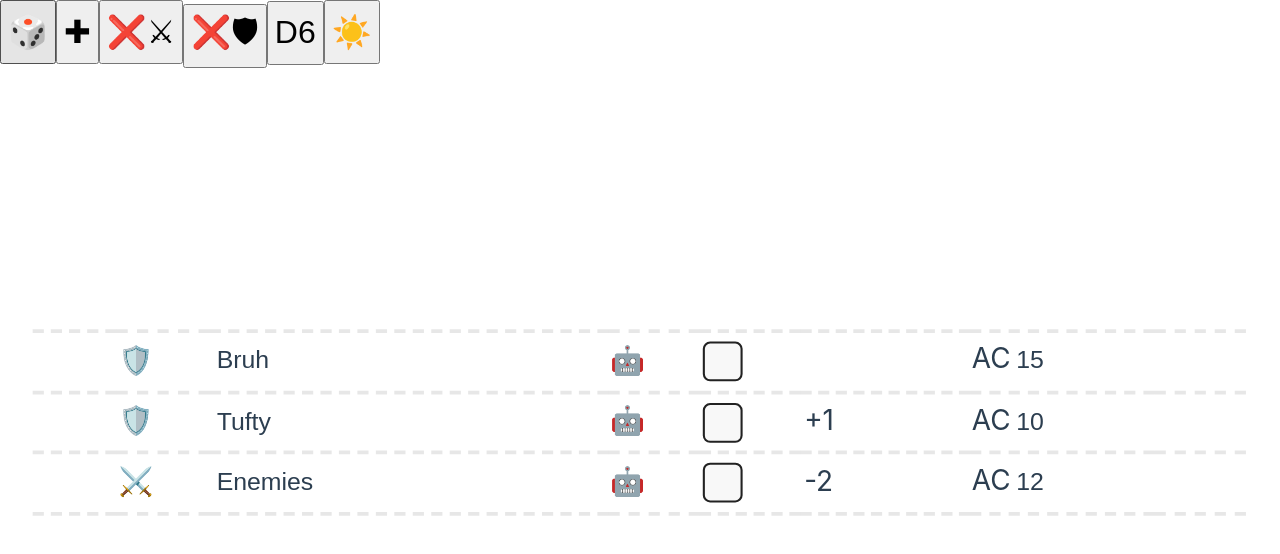
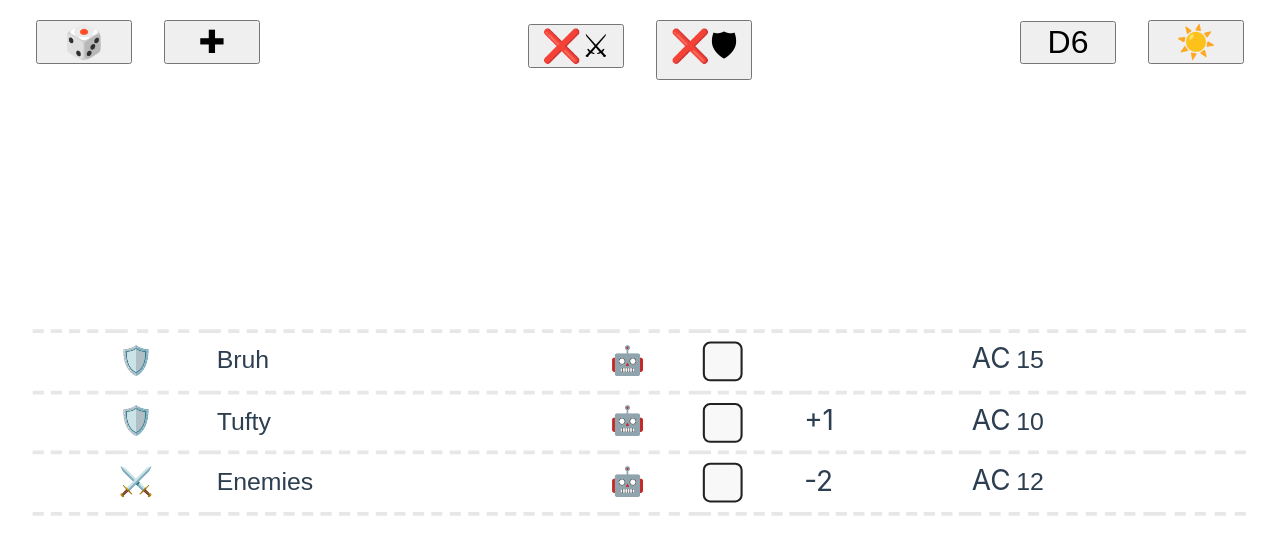
Before and after one commit to cgutteridge/bxinit, a Vue app: page / in a window 1280 px wide. Shown: the top 554 px of the page. Built offline with nearby package versions, Linux system fonts and the light colour scheme.

Commit message:
animate scaling tidy up buttons

```diff
--- a/src/views/BattleView.vue
+++ b/src/views/BattleView.vue
@@ -23,12 +23,12 @@ function roll () {
   reScale()
 }
 
-function removeFriendlies() {
+function removeFriendlies () {
   getDudeStore().removeFriendlies()
   reScale()
 }
 
-function removeHostiles() {
+function removeHostiles () {
   getDudeStore().removeHostiles()
   reScale()
 }
@@ -41,7 +41,7 @@ async function reScale () {
   const targetW: number = (container.width() ?? 0) * 0.95
   const h: number = scaledThing.height() ?? 0
   const w: number = scaledThing.width() ?? 0
-  const scale = Math.min(targetH / (h+1), targetW / (w+1))
+  const scale = Math.min(targetH / (h + 1), targetW / (w + 1))
   scaledThing.css('transform', `translateY(${(targetH - h) / 2}px) scale(${scale}) `)
 }
 
@@ -56,14 +56,22 @@ onMounted(() => {
 
 <template>
   <div class="top">
-    <button title="ROLL INITIATIVE"@click="roll()">🎲</button>
+    <div class="top-left">
+      <button title="ROLL INITIATIVE" @click="roll()">🎲</button>
       <button @click="add()" title="ADD COMBATANT">✚</button>
+    </div>
+    <div class="top-middle">
       <button @click="removeHostiles()" title="REMOVE HOSTILES">❌⚔</button>
       <button @click="removeFriendlies()" title="REMOVE FRIENDS">❌🛡</button>
+    </div>
+    <div class="top-right">
       <button v-if="optionStore.diceSize==20" @click="optionStore.diceSize=6" title="TOGGLE DICE SIZE">D20</button>
       <button v-if="optionStore.diceSize==6" @click="optionStore.diceSize=20" title="TOGGLE DICE SIZE">D6</button>
-    <button v-if="optionStore.darkMode" @click="optionStore.setLight()" title="LIGHT MODE" style="background-color:#000">🌙</button>
+      <button v-if="optionStore.darkMode" @click="optionStore.setLight()" title="LIGHT MODE"
+              style="background-color:#000">🌙
+      </button>
       <button v-if="!optionStore.darkMode" @click="optionStore.setDark()" title="DARK MODE">☀️</button>
+    </div>
   </div>
   <div class="bottom">
     <table class="table">
@@ -80,7 +88,42 @@ onMounted(() => {
 
 .top button {
   font-size: 4vh;
-  min-height: 2em;
+  min-height: 5vh;
+  margin-left: 0.2em;
+  margin-right: 0.2em;
+}
+
+.top-left {
+  position: absolute;
+  top: 2.5vh;
+  display: inline-block;
+  left: 2.5vh;
+  max-width: 33%;
+}
+
+.top-middle {
+  display: inline-block;
+  position: absolute;
+  top: 2.5vh;
+  left: 50%;
+  transform: translate(-50%, 0);
+  max-width: 33%;
+}
+
+.top-right {
+  position: absolute;
+  top: 2.5vh;
+  display: inline-block;
+  right: 2.5vh;
+  max-width: 33%;
+}
+
+@media only screen and (min-width: 1024px) {
+  .top button {
+    min-width: 3em;
+    margin-left: 0.5em;
+    margin-right: 0.5em;
+  }
 }
 
 .bottom {
@@ -92,6 +135,7 @@ onMounted(() => {
 .table {
   display: inline-block;
   border-collapse: collapse;
+  transition: transform 0.2s;
 }
 
 
```
Also changed, not shown: src/assets/base.css (+4 -3 lines). Lines whose indentation alone changed are shown as unchanged.
